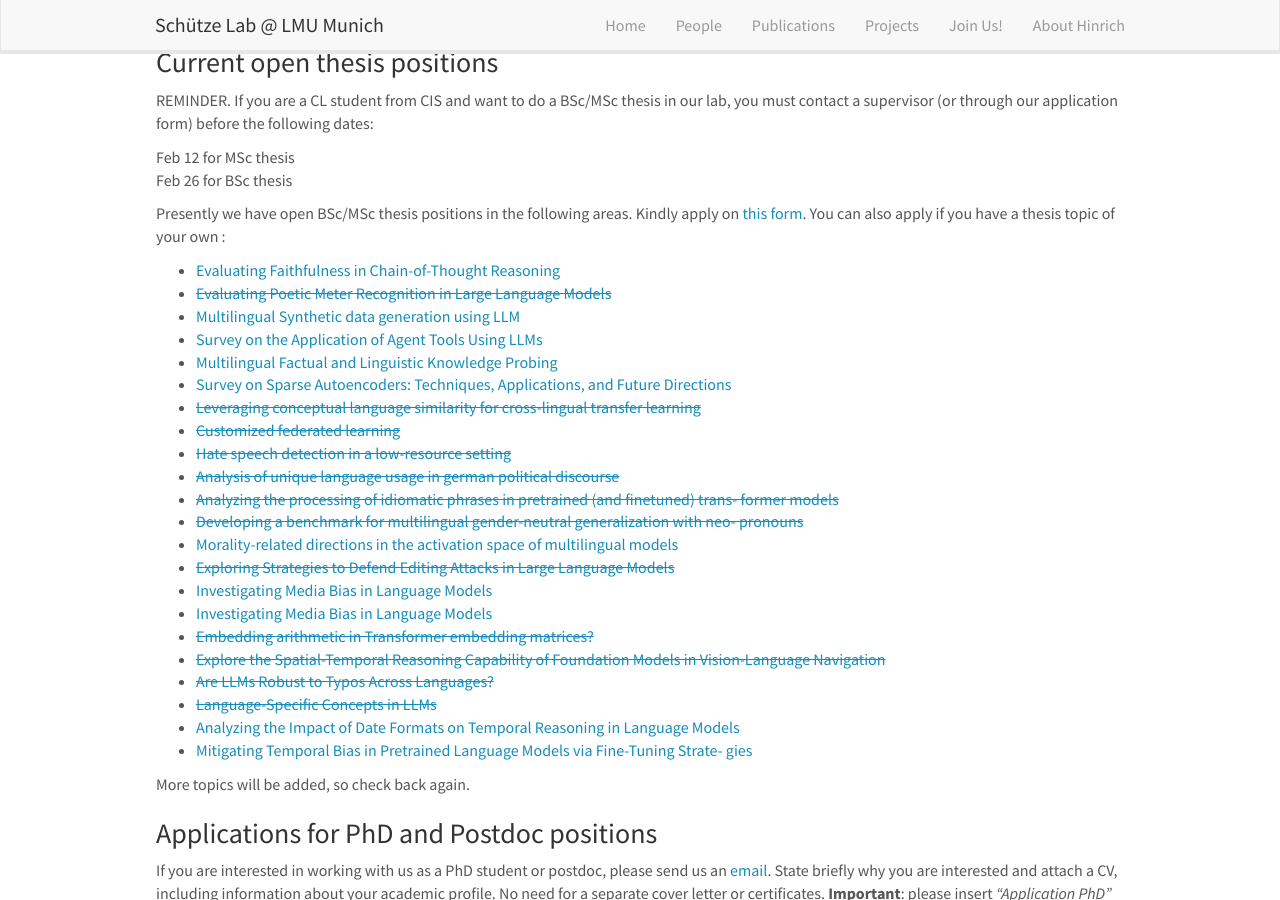
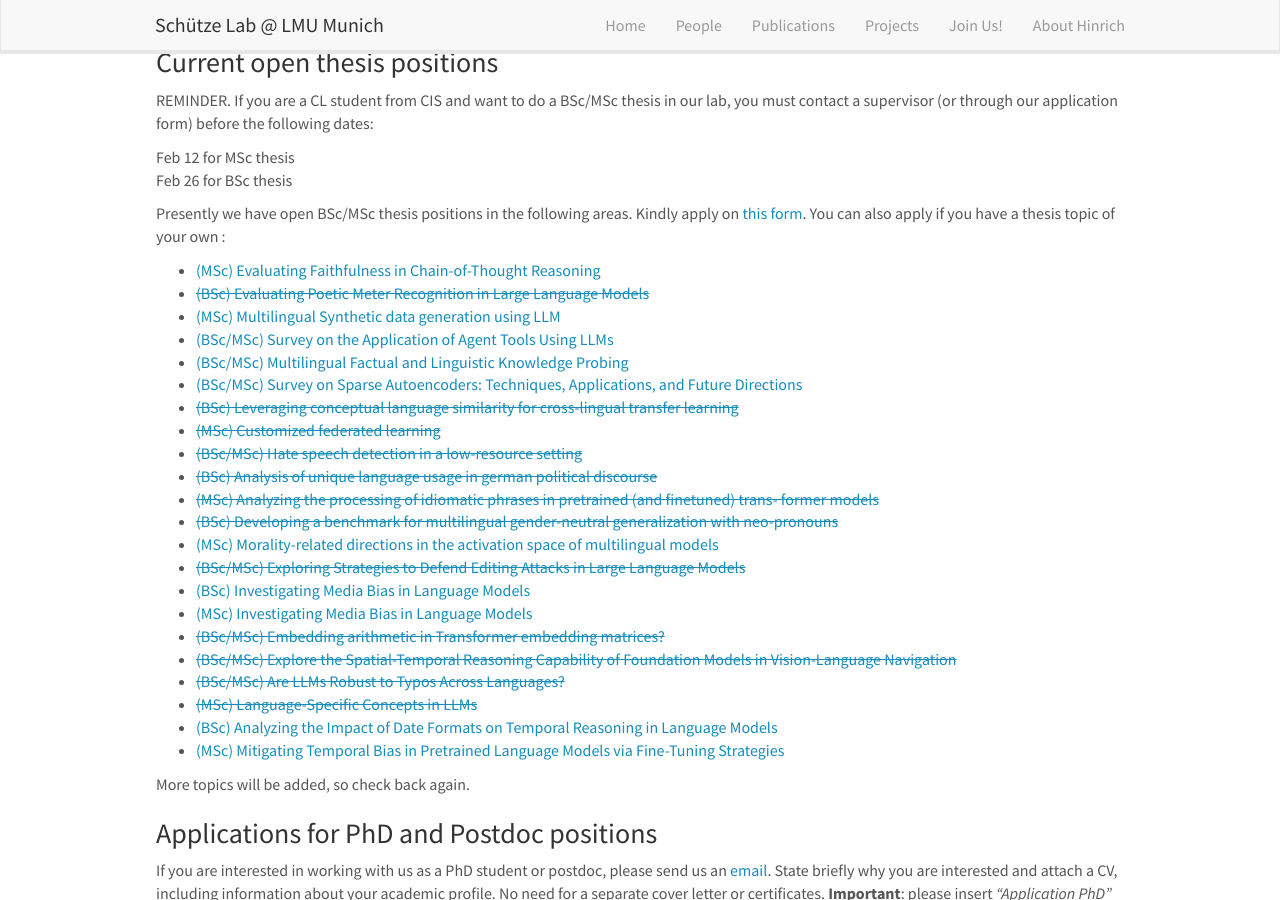
Before and after one commit to cisnlp/cisnlp.github.io, a Jekyll site: the page built from _pages/openings.md, in a window 1280 px wide and 900 px high, scrolled down 248 px. Built offline with Jekyll 4.4.1, drawn with Linux system fonts in a browser that asks for light colours; nearby versions of some CDN libraries; comment, search, counter and statistics services are not loaded.

Commit message:
Update openings.md: add BSc or MSc to titles

```diff
--- a/_pages/openings.md
+++ b/_pages/openings.md
@@ -23,28 +23,28 @@ Feb 26 for BSc thesis
 
 Presently we have open BSc/MSc thesis positions in the following areas. Kindly apply on [this form](https://tinyurl.com/y2otyv2b). You can also apply if you have a thesis topic of your own :
 
-- [Evaluating Faithfulness in Chain-of-Thought Reasoning]({{ site.baseurl }}/thesis_proposals/2024/Ali-2024-Project-1.pdf)
-- [~~Evaluating Poetic Meter Recognition in Large Language Models~~]({{ site.baseurl }}/thesis_proposals/2025/Amir-2025-Project-1.pdf)
-- [Multilingual Synthetic data generation using LLM]({{ site.baseurl }}/thesis_proposals/2025/Chunlan-2025-Project-1.pdf)
-- [Survey on the Application of Agent Tools Using LLMs]({{ site.baseurl }}/thesis_proposals/2025/Chunlan-2025-Project-2.pdf)
-- [Multilingual Factual and Linguistic Knowledge Probing]({{ site.baseurl }}/thesis_proposals/2025/Dawar-2025-Project-1.pdf)
-- [Survey on Sparse Autoencoders: Techniques, Applications, and Future Directions]({{ site.baseurl }}/thesis_proposals/2025/Dawar-2025-Project-2.pdf)
-- [~~Leveraging conceptual language similarity for cross-lingual transfer learning~~]({{ site.baseurl }}/thesis_proposals/2025/Haotian-2025-Project-1.pdf)
-- [~~Customized federated learning~~]({{ site.baseurl }}/thesis_proposals/2025/Haotian-2025-Project-2.pdf)
-- [~~Hate speech detection in a low-resource setting~~]({{ site.baseurl }}/thesis_proposals/2025/Haotian-2025-Project-3.pdf)
-- [~~Analysis of unique language usage in german political discourse~~]({{ site.baseurl }}/thesis_proposals/2025/Lea-2025-Project-1.pdf)
-- [~~Analyzing the processing of idiomatic phrases in pretrained (and finetuned) trans- former models~~]({{ site.baseurl }}/thesis_proposals/2025/Lea-2025-Project-2.pdf)
-- [~~Developing a benchmark for multilingual gender-neutral generalization with neo- pronouns~~]({{ site.baseurl }}/thesis_proposals/2025/Leonor-2025-Project-1.pdf)
-- [Morality-related directions in the activation space of multilingual models]({{ site.baseurl }}/thesis_proposals/2025/Leonor-2025-Project-2.pdf)
-- [~~Exploring Strategies to Defend Editing Attacks in Large Language Models~~]({{ site.baseurl }}/thesis_proposals/2025/Mingyang-2025-Project-1.pdf)
-- [Investigating Media Bias in Language Models]({{ site.baseurl }}/thesis_proposals/2025/Molly-2025-Project-1.pdf)
-- [Investigating Media Bias in Language Models]({{ site.baseurl }}/thesis_proposals/2025/Molly-2025-Project-2.pdf)
-- [~~Embedding arithmetic in Transformer embedding matrices?~~]({{ site.baseurl }}/thesis_proposals/2025/Sebastian-2025-Project-1.pdf)
-- [~~Explore the Spatial-Temporal Reasoning Capability of Foundation Models in Vision-Language Navigation~~]({{ site.baseurl }}/thesis_proposals/2025/Shengqiang-2025-Project-1.pdf)
-- [~~Are LLMs Robust to Typos Across Languages?~~]({{ site.baseurl }}/thesis_proposals/2025/Yihong-2025-Project-1.pdf)
-- [~~Language-Specific Concepts in LLMs~~]({{ site.baseurl }}/thesis_proposals/2025/Yihong-2025-Project-2.pdf)
-- [Analyzing the Impact of Date Formats on Temporal Reasoning in Language Models]({{ site.baseurl }}/thesis_proposals/2025/Zeinab-2025-Project-1.pdf)
-- [Mitigating Temporal Bias in Pretrained Language Models via Fine-Tuning Strate- gies]({{ site.baseurl }}/thesis_proposals/2025/Zeinab-2025-Project-2.pdf)
+- [(MSc) Evaluating Faithfulness in Chain-of-Thought Reasoning]({{ site.baseurl }}/thesis_proposals/2024/Ali-2024-Project-1.pdf)
+- [~~(BSc) Evaluating Poetic Meter Recognition in Large Language Models~~]({{ site.baseurl }}/thesis_proposals/2025/Amir-2025-Project-1.pdf)
+- [(MSc) Multilingual Synthetic data generation using LLM]({{ site.baseurl }}/thesis_proposals/2025/Chunlan-2025-Project-1.pdf)
+- [(BSc/MSc) Survey on the Application of Agent Tools Using LLMs]({{ site.baseurl }}/thesis_proposals/2025/Chunlan-2025-Project-2.pdf)
+- [(BSc/MSc) Multilingual Factual and Linguistic Knowledge Probing]({{ site.baseurl }}/thesis_proposals/2025/Dawar-2025-Project-1.pdf)
+- [(BSc/MSc) Survey on Sparse Autoencoders: Techniques, Applications, and Future Directions]({{ site.baseurl }}/thesis_proposals/2025/Dawar-2025-Project-2.pdf)
+- [~~(BSc) Leveraging conceptual language similarity for cross-lingual transfer learning~~]({{ site.baseurl }}/thesis_proposals/2025/Haotian-2025-Project-1.pdf)
+- [~~(MSc) Customized federated learning~~]({{ site.baseurl }}/thesis_proposals/2025/Haotian-2025-Project-2.pdf)
+- [~~(BSc/MSc) Hate speech detection in a low-resource setting~~]({{ site.baseurl }}/thesis_proposals/2025/Haotian-2025-Project-3.pdf)
+- [~~(BSc) Analysis of unique language usage in german political discourse~~]({{ site.baseurl }}/thesis_proposals/2025/Lea-2025-Project-1.pdf)
+- [~~(MSc) Analyzing the processing of idiomatic phrases in pretrained (and finetuned) trans- former models~~]({{ site.baseurl }}/thesis_proposals/2025/Lea-2025-Project-2.pdf)
+- [~~(BSc) Developing a benchmark for multilingual gender-neutral generalization with neo-pronouns~~]({{ site.baseurl }}/thesis_proposals/2025/Leonor-2025-Project-1.pdf)
+- [(MSc) Morality-related directions in the activation space of multilingual models]({{ site.baseurl }}/thesis_proposals/2025/Leonor-2025-Project-2.pdf)
+- [~~(BSc/MSc) Exploring Strategies to Defend Editing Attacks in Large Language Models~~]({{ site.baseurl }}/thesis_proposals/2025/Mingyang-2025-Project-1.pdf)
+- [(BSc) Investigating Media Bias in Language Models]({{ site.baseurl }}/thesis_proposals/2025/Molly-2025-Project-1.pdf)
+- [(MSc) Investigating Media Bias in Language Models]({{ site.baseurl }}/thesis_proposals/2025/Molly-2025-Project-2.pdf)
+- [~~(BSc/MSc) Embedding arithmetic in Transformer embedding matrices?~~]({{ site.baseurl }}/thesis_proposals/2025/Sebastian-2025-Project-1.pdf)
+- [~~(BSc/MSc) Explore the Spatial-Temporal Reasoning Capability of Foundation Models in Vision-Language Navigation~~]({{ site.baseurl }}/thesis_proposals/2025/Shengqiang-2025-Project-1.pdf)
+- [~~(BSc/MSc) Are LLMs Robust to Typos Across Languages?~~]({{ site.baseurl }}/thesis_proposals/2025/Yihong-2025-Project-1.pdf)
+- [~~(MSc) Language-Specific Concepts in LLMs~~]({{ site.baseurl }}/thesis_proposals/2025/Yihong-2025-Project-2.pdf)
+- [(BSc) Analyzing the Impact of Date Formats on Temporal Reasoning in Language Models]({{ site.baseurl }}/thesis_proposals/2025/Zeinab-2025-Project-1.pdf)
+- [(MSc) Mitigating Temporal Bias in Pretrained Language Models via Fine-Tuning Strategies]({{ site.baseurl }}/thesis_proposals/2025/Zeinab-2025-Project-2.pdf)
 
 
 
```
